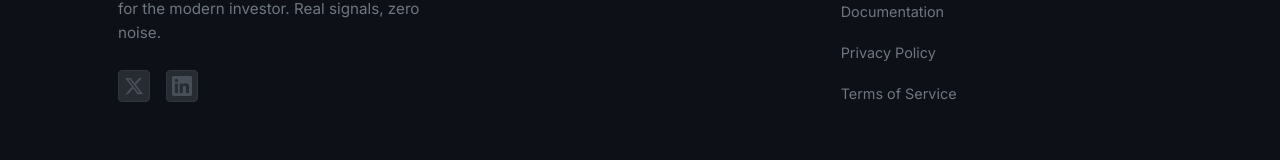
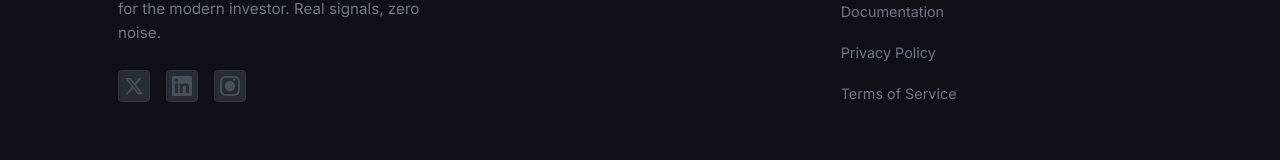
Before and after one commit to Saransh1650/Ziro-Market-Website, a Next.js app: page / in a window 1280 px wide. Shown: the part 5063-5223 px from the top of the page. Built offline with nearby package versions, Linux system fonts and the light colour scheme.

Commit message:
feat: added insta

```diff
--- a/components/Footer.tsx
+++ b/components/Footer.tsx
@@ -32,6 +32,12 @@ export default function Footer() {
               <a href="https://www.linkedin.com/company/ziro-market/" target="_blank" rel="noopener noreferrer" className="social-link" style={{ color: 'var(--text-4)', transition: 'all 0.3s ease' }} aria-label="Connect on LinkedIn">
                 <svg width="20" height="20" viewBox="0 0 24 24" fill="currentColor">
                   <path d="M20.447 20.452h-3.554v-5.569c0-1.328-.027-3.037-1.852-3.037-1.853 0-2.136 1.445-2.136 2.939v5.667H9.351V9h3.414v1.561h.046c.477-.9 1.637-1.85 3.37-1.85 3.601 0 4.267 2.37 4.267 5.455v6.286zM5.337 7.433c-1.144 0-2.063-.926-2.063-2.065 0-1.138.92-2.063 2.063-2.063 1.14 0 2.064.925 2.064 2.063 0 1.139-.925 2.065-2.064 2.065zm1.782 13.019H3.555V9h3.564v11.452zM22.225 0H1.771C.792 0 0 .774 0 1.729v20.542C0 23.227.792 24 1.771 24h20.451C23.2 24 24 23.227 24 22.271V1.729C24 .774 23.2 0 22.2225 0h.003z"/>
+                </svg>
+              </a>
+              {/* Instagram */}
+              <a href="https://www.instagram.com/ziro.market" target="_blank" rel="noopener noreferrer" className="social-link" style={{ color: 'var(--text-4)', transition: 'all 0.3s ease' }} aria-label="Follow us on Instagram">
+                <svg width="20" height="20" viewBox="0 0 24 24" fill="currentColor">
+                  <path d="M12 2.163c3.204 0 3.584.012 4.85.07 3.252.148 4.771 1.691 4.919 4.919.058 1.265.069 1.645.069 4.849 0 3.205-.012 3.584-.069 4.849-.149 3.225-1.664 4.771-4.919 4.919-1.266.057-1.645.069-4.849.069-3.204 0-3.584-.012-4.849-.069-3.259-.149-4.771-1.699-4.919-4.92-.058-1.265-.07-1.644-.07-4.849 0-3.204.013-3.583.07-4.849.149-3.227 1.664-4.771 4.919-4.919 1.266-.057 1.645-.069 4.849-.069zm0-2.163c-3.259 0-3.667.014-4.947.072-4.358.2-6.78 2.618-6.98 6.98-.059 1.281-.073 1.689-.073 4.948 0 3.259.014 3.668.072 4.948.2 4.358 2.618 6.78 6.98 6.98 1.281.058 1.689.072 4.948.072 3.259 0 3.668-.014 4.948-.072 4.354-.2 6.782-2.618 6.979-6.98.059-1.28.073-1.689.073-4.948 0-3.259-.015-3.667-.072-4.947-.196-4.354-2.617-6.78-6.979-6.98-1.281-.059-1.69-.073-4.949-.073zM5.838 12a6.162 6.162 0 1112.324 0 6.162 6.162 0 01-12.324 0zM12 16a4 4 0 110-8 4 4 0 010 8zm4.965-10.322a1.44 1.44 0 110-2.881 1.44 1.44 0 010 2.881z"/>
                 </svg>
               </a>
             </div>
```
